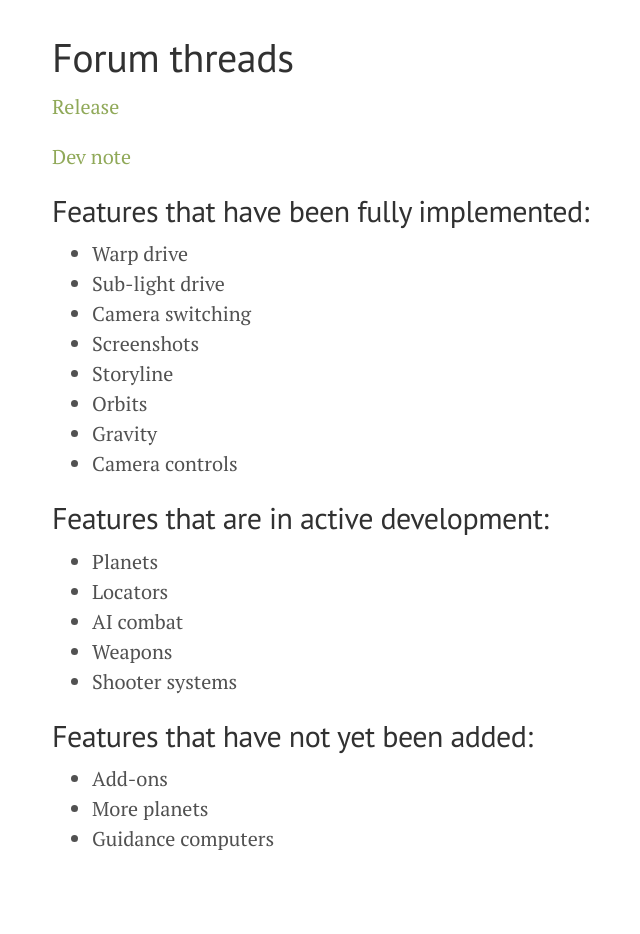
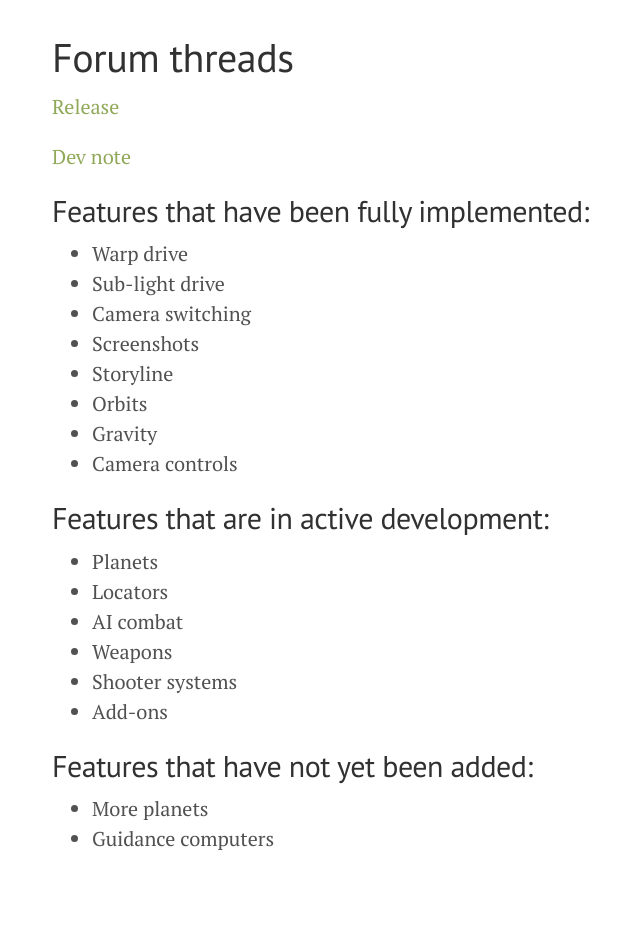
Before and after one commit to eltrin/eltrin.github.io, a Jekyll site: the page built from Project EGO.md, in a window 1280 px wide. Shown: the part 854-1788 px from the top of the page, without its empty margins (228-868 px from the left). Built offline with Jekyll 4.4.1, drawn with Linux system fonts in a browser that asks for light colours.

Commit message:
Update page

```diff
--- a/Project EGO.md
+++ b/Project EGO.md
@@ -31,8 +31,8 @@ title: Project EGO
 - AI combat
 - Weapons
 - Shooter systems
+- Add-ons
 
 ## Features that have not yet been added:
-- Add-ons
 - More planets
 - Guidance computers
```
